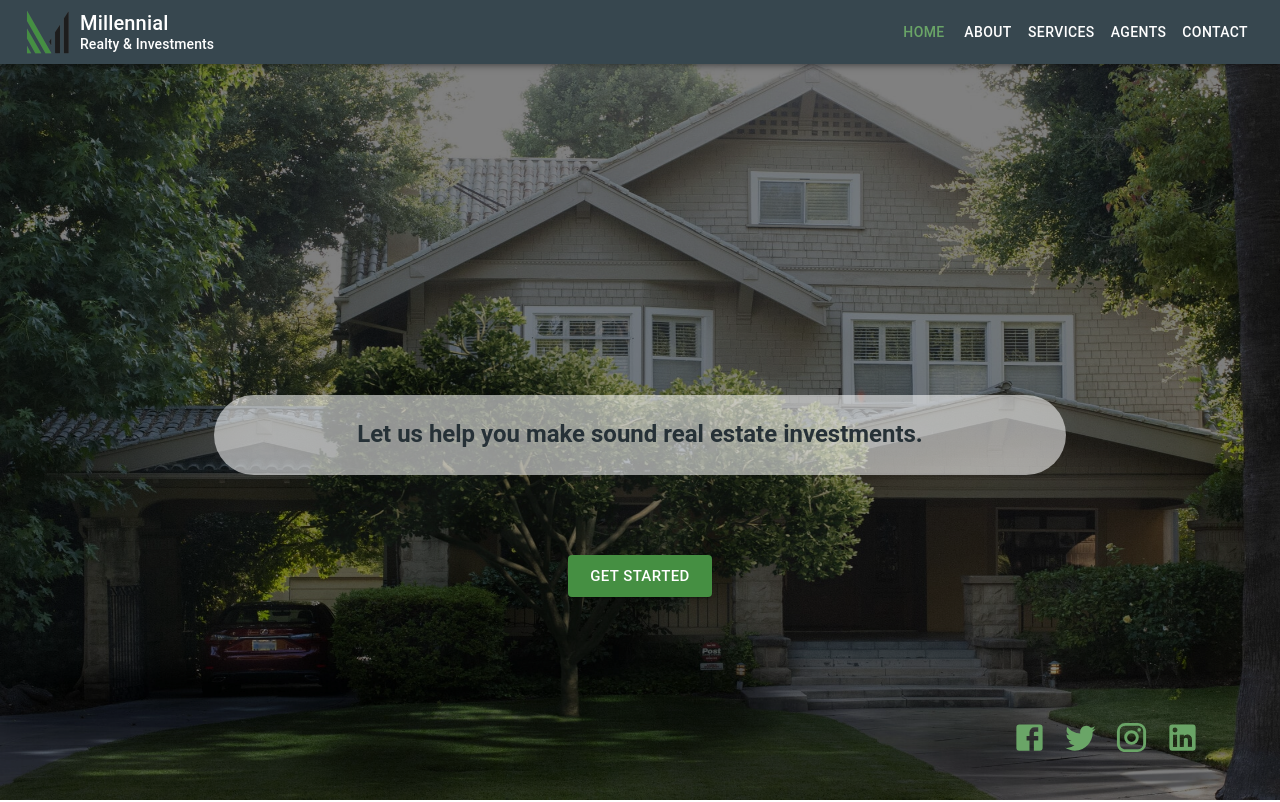
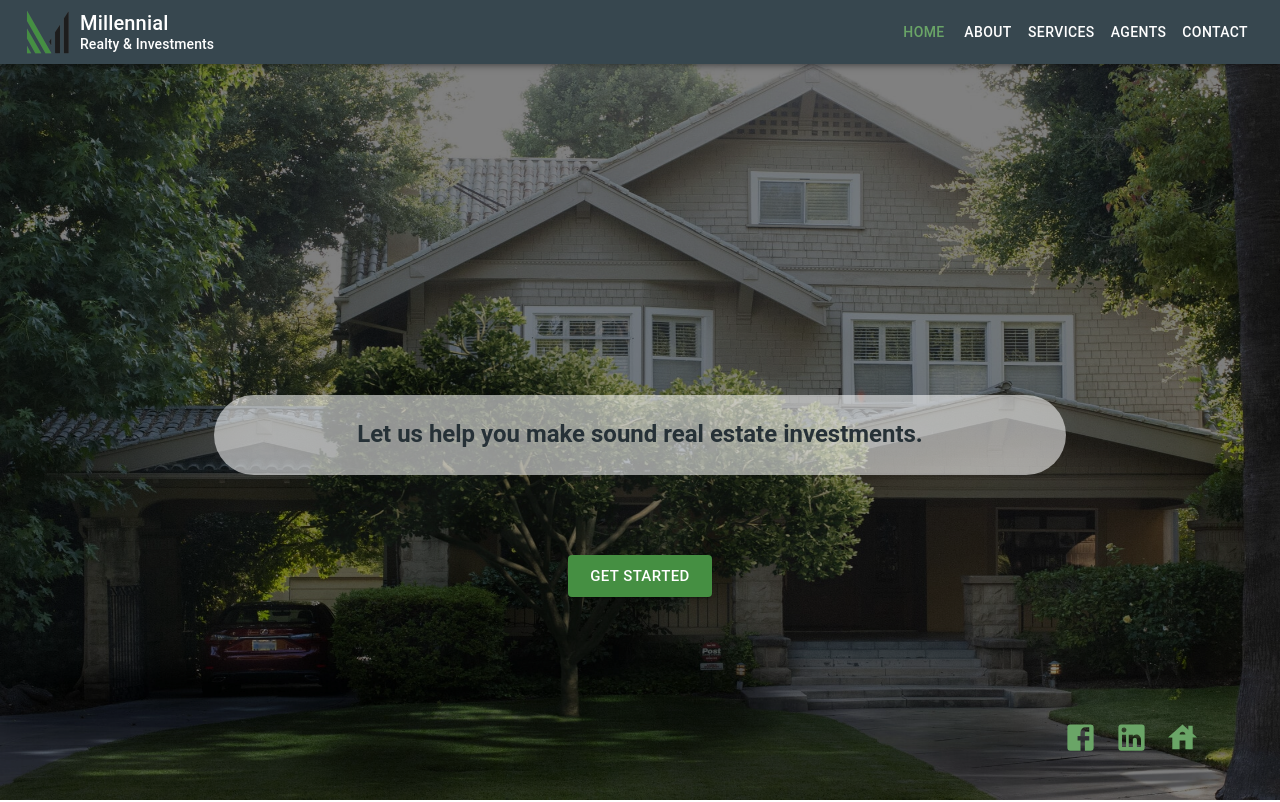
Before and after one commit to swells23/millennial, a Next.js app: page / in a window 1280 px wide. Shown: the top 802 px of the page. Built offline with nearby package versions, Linux system fonts and the light colour scheme; no server answers.

Commit message:
add hrefs to social icons

```diff
--- a/src/components/homepage/Hero/Hero.styles.ts
+++ b/src/components/homepage/Hero/Hero.styles.ts
@@ -88,7 +88,7 @@ const styles: StylesObj = {
     animationFillMode: "forwards",
     position: "absolute",
     visibility: "hidden",
-    "& > svg:hover": {
+    "& svg:hover": {
       cursor: "pointer",
       transform: "scale(1.3)",
     },
@@ -101,7 +101,7 @@ const styles: StylesObj = {
     display: { xs: "flex", sm: "unset" },
     flexDirection: { xs: "column", sm: "unset" },
     right: { xs: "0.5rem", sm: "5rem" },
-    "& > svg:not(:last-child)": {
+    "& > :not(:last-child)": {
       marginBottom: { xs: "0.5rem", sm: "unset" },
       marginRight: { sm: "1rem" },
     },
--- a/src/components/homepage/Hero/Hero.tsx
+++ b/src/components/homepage/Hero/Hero.tsx
@@ -1,8 +1,7 @@
 /** @jsxImportSource @emotion/react */
 import Facebook from "@mui/icons-material/Facebook";
-import Instagram from "@mui/icons-material/Instagram";
+import House from "@mui/icons-material/House";
 import LinkedIn from "@mui/icons-material/LinkedIn";
-import Twitter from "@mui/icons-material/Twitter";
 import Button from "@mui/material/Button";
 import Container from "@mui/material/Container";
 import Grid from "@mui/material/Grid";
@@ -16,24 +15,39 @@ import heroImg from "../../../assets/hero.jpg";
 import mobileHeroImg from "../../../assets/mobile-hero.jpg";
 import styles from "./Hero.styles";
 
+interface Icon {
+  icon: OverridableComponent<SvgIconTypeMap<object, "svg">> & {
+    muiName: string;
+    type?: { render: { displayName: string } };
+  };
+  href: string;
+}
+
 export default function Hero() {
   const renderSocials = (): Array<ReactNode> => {
-    const components: Array<
-      OverridableComponent<SvgIconTypeMap<object, "svg">> & {
-        muiName: string;
-        type?: { render: { displayName: string } };
-      }
-    > = [Facebook, Twitter, Instagram, LinkedIn];
+    const components: Array<Icon> = [
+      {
+        icon: Facebook,
+        href: "https://www.facebook.com/millennialrealtyinvestments/",
+      },
+      {
+        icon: LinkedIn,
+        href: "https://www.linkedin.com/in/stanley-jones-55717649/",
+      },
+      {
+        icon: House,
+        href: "https://www.realtor.com/realestateagency/6162f1f7c04ad10012efc8c4/",
+      },
+    ];
 
-    return components.map((Component, idx) => {
-      const id: string | number = Component.type?.render.displayName || idx;
+    return components.map((item, idx) => {
+      const id: string | number = item.icon.type?.render.displayName || idx,
+        Component = item.icon;
 
       return (
-        <Component
-          key={`social-${id}`}
-          sx={styles.socialIconSx}
-          fontSize="large"
-        />
+        <Link key={`social-${id}`} href={item.href} target="_blank">
+          <Component sx={styles.socialIconSx} fontSize="large" />
+        </Link>
       );
     });
   };
```
